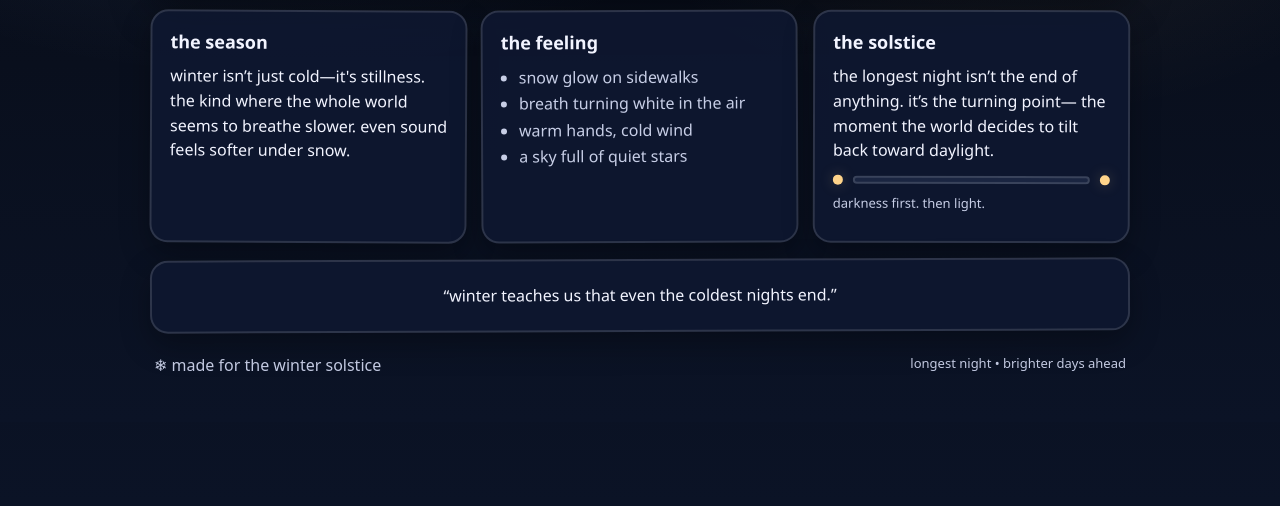
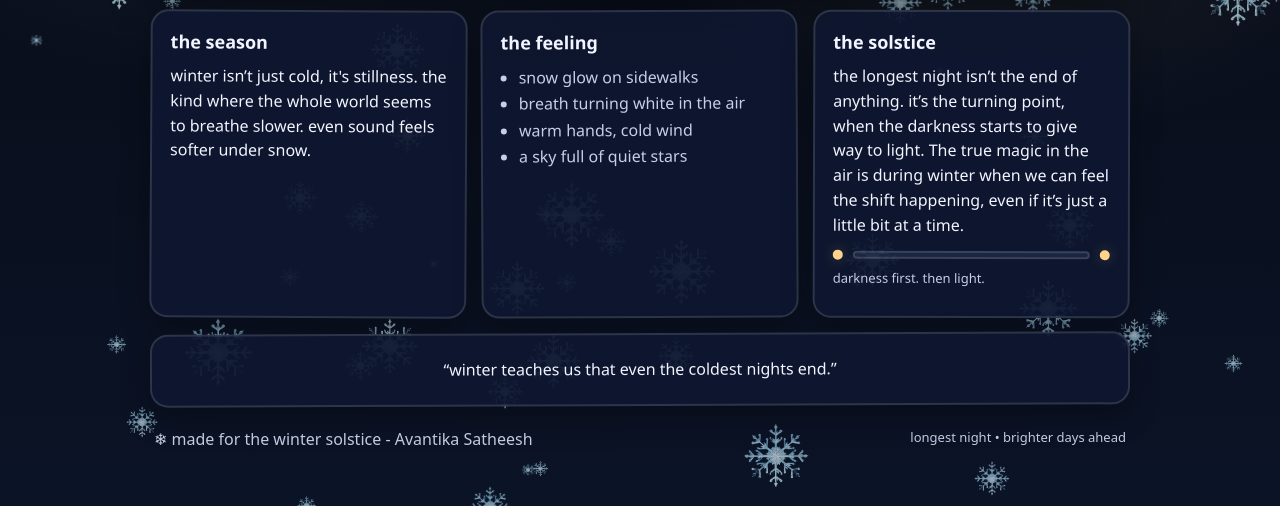
Before and after one commit to 139587-spec/Winter, a plain HTML site: page index.html in a window 1280 px wide. Shown: the part 294-800 px from the top of the page. Drawn offline with Linux system fonts and the light colour scheme.

Commit message:
Did the animation for background -light JS

```diff
--- a/index.html
+++ b/index.html
@@ -8,8 +8,9 @@
 </head>
 
 <body>
+  <canvas id="snow"></canvas>
+
   <main class="wrap">
-
     <header class="top">
       <div class="sticker">❄ winter solstice</div>
       <h1>the longest night</h1>
@@ -24,7 +25,7 @@
       <article class="card">
         <h2>the season</h2>
         <p>
-          winter isn’t just cold—it's stillness.
+          winter isn’t just cold, it's stillness.
           the kind where the whole world seems to breathe slower.
           even sound feels softer under snow.
         </p>
@@ -44,8 +45,9 @@
         <h2>the solstice</h2>
         <p>
           the longest night isn’t the end of anything.
-          it’s the turning point—
-          the moment the world decides to tilt back toward daylight.
+          it’s the turning point, when the darkness starts to give way to light.
+          The true magic in the air is during winter when we can feel the
+           shift happening, even if it’s just a little bit at a time.
         </p>
 
         <div class="scribble">
@@ -54,23 +56,20 @@
           <span class="dot"></span>
         </div>
 
-        <p class="small">
-          darkness first. then light.
-        </p>
+        <p class="small">darkness first. then light.</p>
       </article>
     </section>
 
     <section class="card quote">
-      <p>
-        “winter teaches us that even the coldest nights end.”
-      </p>
+      <p>“winter teaches us that even the coldest nights end.”</p>
     </section>
 
     <footer class="foot">
-      <span>❄ made for the winter solstice</span>
+      <span>❄ made for the winter solstice - Avantika Satheesh</span>
       <span class="small">longest night • brighter days ahead</span>
     </footer>
+  </main>
 
-  </main>
+  <script src="script.js"></script>
 </body>
 </html>
--- /dev/null
+++ b/script.js
@@ -0,0 +1,69 @@
+const canvas = document.getElementById("snow");
+const ctx = canvas.getContext("2d");
+
+function resize() {
+  canvas.width = window.innerWidth;
+  canvas.height = window.innerHeight;
+}
+resize();
+window.addEventListener("resize", resize);
+
+const snowImg = new Image();
+snowImg.src = "snowflake.png";
+
+let particles = [];
+const particleCount = 80;
+const speed = { x: 0, y: 1 };
+
+function makeParticles() {
+  particles = [];
+  for (let i = 0; i < particleCount; i++) {
+    particles.push({
+      x: Math.random() * canvas.width,
+      y: Math.random() * canvas.height,
+      size: 20,
+      scale: Math.random() * 0.6 + 0.4,
+      flipX: Math.random() < 0.5 ? 1 : -1,
+      flipY: Math.random() < 0.5 ? 1 : -1,
+      offset: Math.random() * 1000
+    });
+  }
+}
+makeParticles();
+
+function animateParticles() {
+  ctx.clearRect(0, 0, canvas.width, canvas.height);
+
+  for (const p of particles) {
+    ctx.save();
+    ctx.translate(p.x, p.y);
+    ctx.scale(p.flipX * p.scale, p.flipY * p.scale);
+
+    const maxSize = 80;
+    const s = p.scale * (maxSize / Math.max(snowImg.naturalWidth, snowImg.naturalHeight));
+
+    ctx.globalAlpha = 0.7;
+    ctx.drawImage(
+      snowImg,
+      -snowImg.naturalWidth / 2,
+      -snowImg.naturalHeight / 2,
+      snowImg.naturalWidth * s,
+      snowImg.naturalHeight * s
+    );
+    ctx.globalAlpha = 1;
+    ctx.restore();
+
+    p.x += speed.x;
+    p.y += speed.y;
+
+    if (p.y > canvas.height + 40) p.y = -40;
+    if (p.x > canvas.width + 40) p.x = -40;
+    if (p.x < -40) p.x = canvas.width + 40;
+  }
+
+  requestAnimationFrame(animateParticles);
+}
+
+snowImg.onload = () => {
+  animateParticles();
+};
--- a/style.css
+++ b/style.css
@@ -1,3 +1,15 @@
+#snow{
+  position: fixed;
+  inset: 0;
+  z-index: 0;
+  pointer-events: none;
+}
+
+.wrap{
+  position: relative;
+  z-index: 2;
+}
+
 :root{
   --bg:#070b14;
   --bg2:#0b1326;
```
Also changed, not shown: snowflake.png (added).
